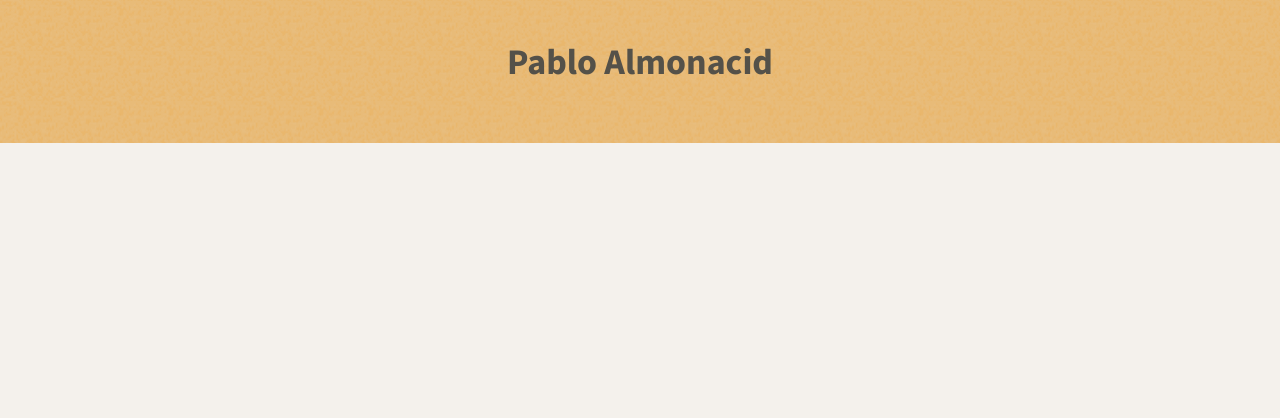
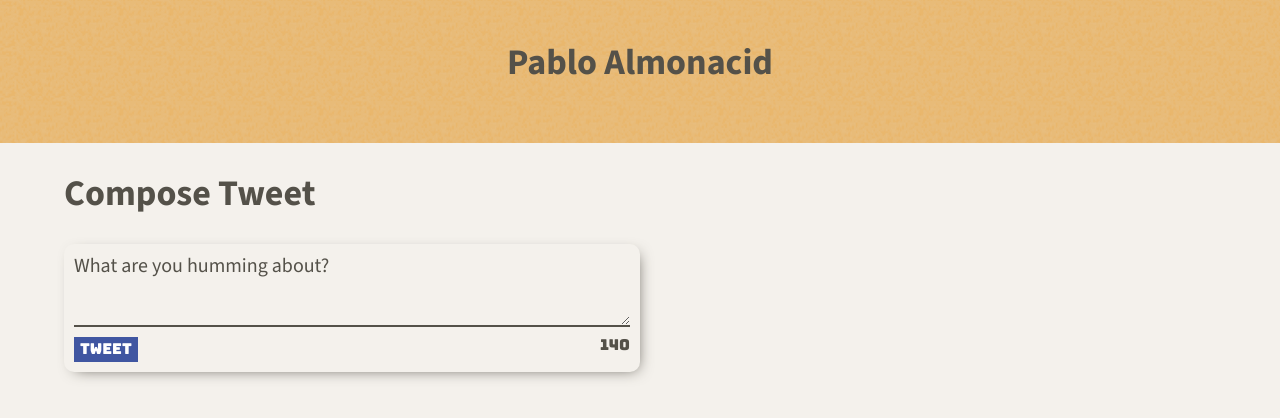
Before and after one commit to Marpace/tweeter, a plain HTML site: page public/index.html in a window 1280 px wide. Shown: the part 374-792 px from the top of the page. Drawn offline with nearby package versions, Linux system fonts and the light colour scheme.

Commit message:
add and style new tweet section

```diff
--- a/public/index.html
+++ b/public/index.html
@@ -20,6 +20,7 @@
     <link rel="stylesheet" href="/styles/layout.css" type="text/css" />
     <link rel="stylesheet" href="/styles/nav.css" type="text/css" />
     <link rel="stylesheet" href="/styles/header.css" type="text/css" />
+    <link rel="stylesheet" href="/styles/new-tweet.css" type="text/css" />
 
     <!-- External JS -->
     <script src="https://ajax.googleapis.com/ajax/libs/jquery/3.4.1/jquery.min.js"></script>
@@ -48,6 +49,18 @@
     </header>
 
     <!-- Page-specific (main) content here -->
-    <main class="container"></main>
+    <main class="container">
+      <section class="new-tweet">
+        <h2>Compose Tweet</h2>
+        <form method="POST" action="/api/tweets" class="new-tweet__form">
+          <label for="tweet-text" id="tweet-text-label">What are you humming about?</label>
+          <textarea name="text" id="tweet-text"></textarea>
+          <div class="new-tweet__container">
+            <button type="submit" class="new-tweet__form-btn">Tweet</button>
+            <output name="counter" class="counter" for="tweet-text">140</output>
+          </div>
+        </form>
+      </section>
+    </main>
   </body>
 </html>
--- a/public/styles/layout.css
+++ b/public/styles/layout.css
@@ -29,5 +29,5 @@ body {
  main {
   width: 90%;
   margin: auto;
-  background-color: #545149;
+  background-color: inherit;
  }
--- /dev/null
+++ b/public/styles/new-tweet.css
@@ -0,0 +1,44 @@
+/* .new-tweet {
+  margin: auto;
+} */
+
+.new-tweet__form {
+  display: flex;
+  flex-direction: column;
+  gap: 10px;
+  width: 50%;
+  border-radius: 10px;
+  box-shadow: 4px 4px 15px -7px;
+  padding: 10px;
+}
+
+#tweet-text-label {
+  font-size: 20px;
+}
+
+#tweet-text {
+  height: 40px;
+  border: none;
+  background: none;
+  border-bottom: 2px solid #545149 ;
+}
+
+.new-tweet__container {
+  width: 100%;
+  display: flex;
+  justify-content: space-between;
+}
+
+.new-tweet__form-btn {
+  height: 25px;
+  background-color: #4056A1;
+  color: white;
+  font-family: "Bungee", sans-serif;
+  font-size: 15px;
+  border: none;
+}
+
+.counter {
+  font-family: "Bungee", sans-serif;
+  font-size: 15px;
+}
```
